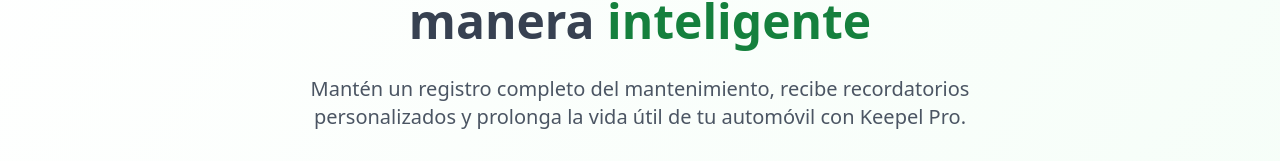
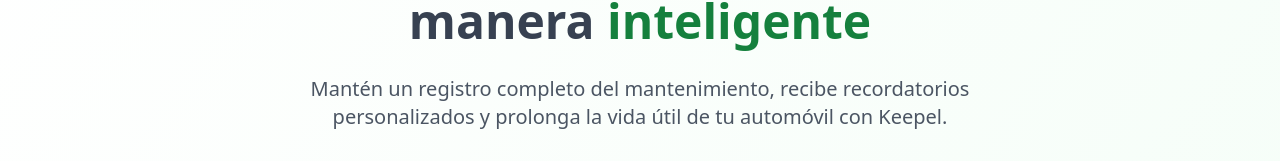
Before and after one commit to devchemical/CarCare, a Next.js app: page / in a window 1280 px wide. Shown: the part 218-379 px from the top of the page. Built offline with nearby package versions, Linux system fonts and the light colour scheme; no server answers.

Commit message:
Remove 'Pro' from Keepel branding in hero section
Co-authored-by: devchemical <77965861+devchemical@users.noreply.github.com>

```diff
--- a/components/home/LandingPage.tsx
+++ b/components/home/LandingPage.tsx
@@ -17,7 +17,7 @@ export function LandingPage() {
           </h2>
           <p className="text-muted-foreground mx-auto mb-8 max-w-2xl text-xl">
             Mantén un registro completo del mantenimiento, recibe recordatorios personalizados y prolonga la vida útil
-            de tu automóvil con Keepel Pro.
+            de tu automóvil con Keepel.
           </p>
           <div className="flex flex-col justify-center gap-4 sm:flex-row">
             <Button size="lg" asChild className="bg-primary hover:bg-primary/90">
```
